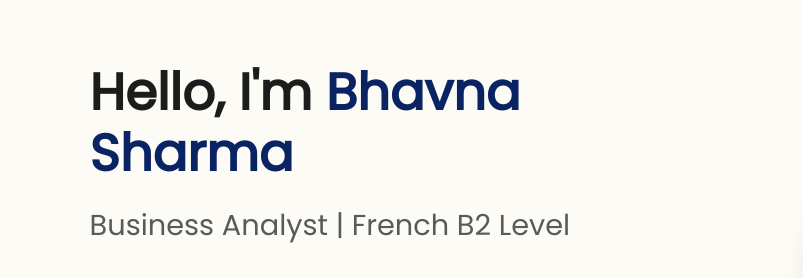
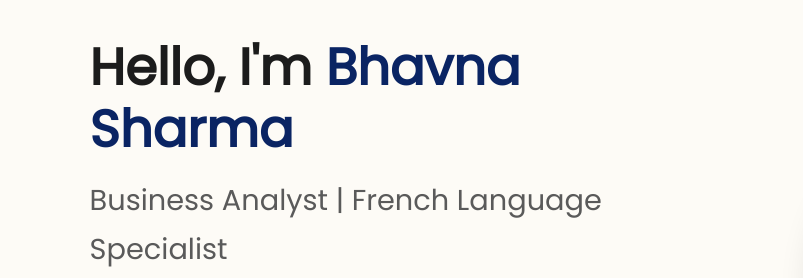
Before and after one commit to Nishant-444/portfolio_bhavna, a plain HTML site: page index.html in a window 1280 px wide. Shown: the part 121-399 px from the top of the page, 0-803 px from the left. Drawn offline with Linux system fonts and the light colour scheme.

Commit message:
Update index.html

```diff
--- a/index.html
+++ b/index.html
@@ -835,7 +835,7 @@
 				<div class="home-grid">
 					<div class="home-content">
 						<h1>Hello, I'm <span>Bhavna Sharma</span></h1>
-						<h2>Business Analyst | French B2 Level</h2>
+						<h2>Business Analyst | French Language Specialist</h2>
 						<p>
 							Passionate about working in dynamic, multicultural environments
 							with strong communication abilities for international
```
